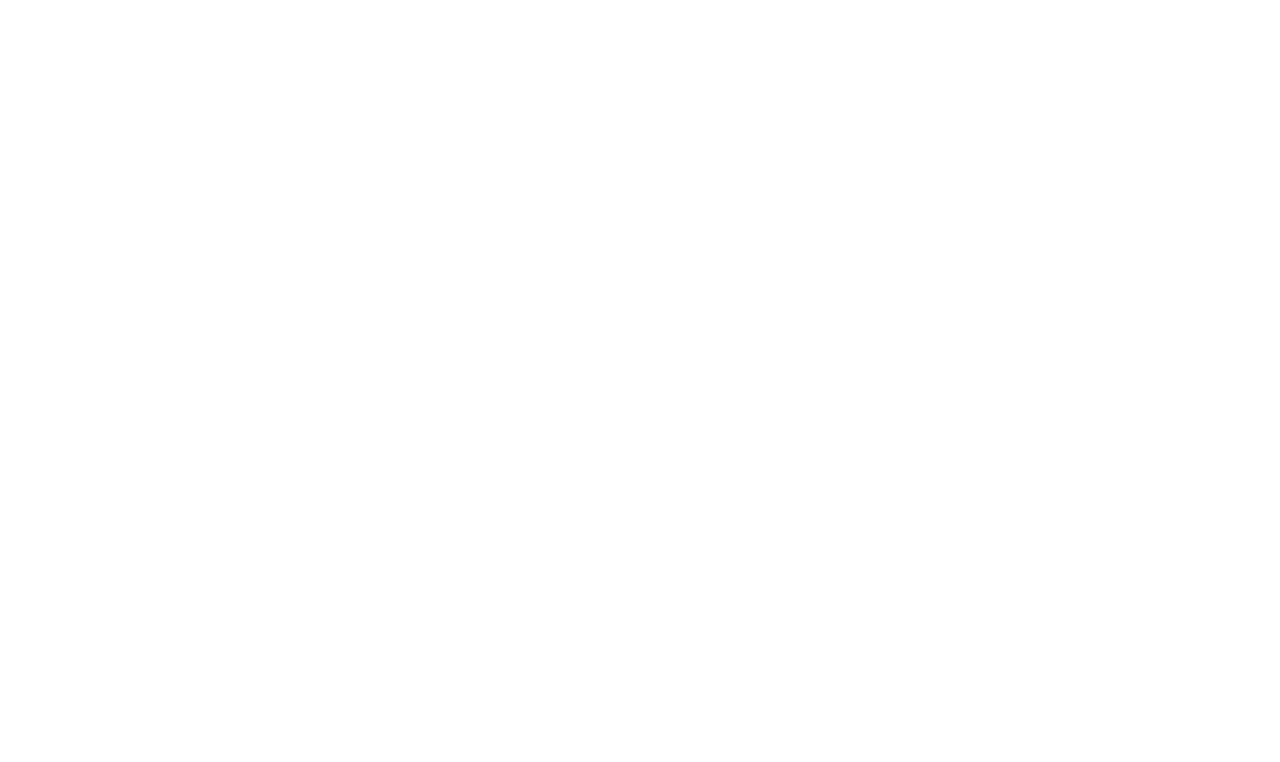
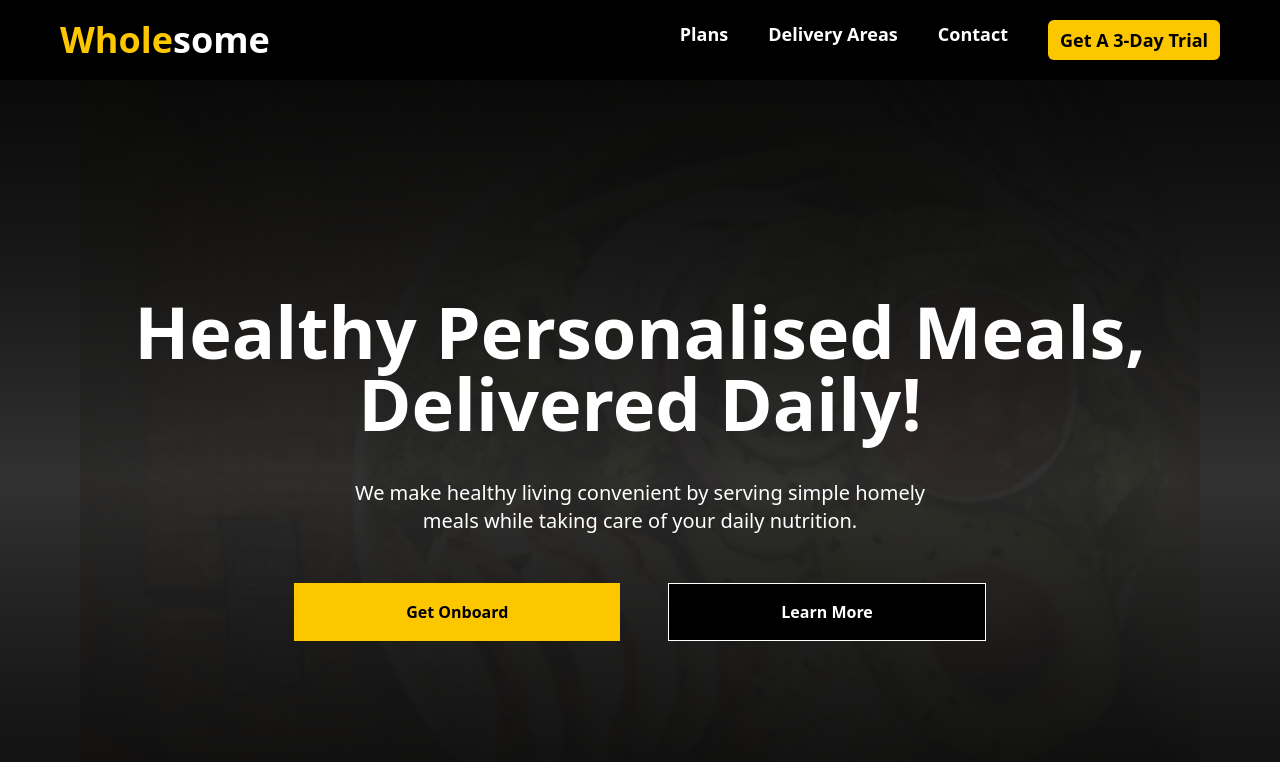
Before and after one commit to MadhusriChamakuri0518/Wholesome, a React (Vite) app: page / in a window 1280 px wide. Shown: the top 762 px of the page. Built offline with nearby package versions, Linux system fonts and the light colour scheme.

Commit message:
Navbar, Header added

```diff
--- a/src/components/Home.jsx
+++ b/src/components/Home.jsx
@@ -1,11 +1,103 @@
-import React from 'react'
+import React, { useState } from "react";
+import DesktopImage from "../assets/HomeDesktopBg.jpg";
+import MobileImage from "../assets/HomemobileBg.jpg";
 
 const Home = () => {
+  const [menuOpen, setMenuOpen] = useState(false);
+
   return (
-    <div>
+    <div className="relative">
+      {/* -----Navbar starts here----- */}
+      <nav className="h-20 bg-black w-full flex items-center justify-between px-4 md:px-15">
+        <div className="text-4xl font-bold text-white">
+          <span className="text-yellow-400">Whole</span>some
+        </div>
 
+        {/* Desktop Menu */}
+        <ul className="hidden md:flex gap-6 text-lg text-white font-semibold md:gap-10 my-1.5">
+          <li>Plans</li>
+          <li>Delivery Areas</li>
+          <li>Contact</li>
+          <li className="text-black bg-yellow-400 py-1.5 px-3 rounded-md hover:bg-yellow-200">
+            Get A 3-Day Trial
+          </li>
+        </ul>
+
+        {/* Hamburger icon for mobile */}
+        <div className="md:hidden">
+          <button
+            className="text-4xl mt-2 text-gray-300 px-2"
+            onClick={() => setMenuOpen(true)}
+          >
+            &#8801;
+          </button>
+        </div>
+      </nav>
+
+      {/* Right Drawer Menu */}
+      <div
+        className={`fixed top-0 right-0 h-full w-2/3 sm:w-1/2 bg-black opacity-70 text-white z-50 transform transition-transform duration-300 ease-in-out ${
+          menuOpen ? "translate-x-0" : "translate-x-full"
+        }`}
+      >
+        <div className="flex justify-end p-4">
+          <button
+            className="text-3xl text-gray-300"
+            onClick={() => setMenuOpen(false)}
+          >
+            &times;
+          </button>
+        </div>
+        <ul className="flex flex-col items-start gap-6 p-6 text-lg font-semibold">
+          <li onClick={() => setMenuOpen(false)}>Plans</li>
+          <li onClick={() => setMenuOpen(false)}>Delivery Areas</li>
+          <li onClick={() => setMenuOpen(false)}>Contact</li>
+          <li
+            className="text-black bg-yellow-400 py-1.5 px-3 rounded-md"
+            onClick={() => setMenuOpen(false)}
+          >
+            Get A 3-Day Trial
+          </li>
+        </ul>
+      </div>
+      {/* -----NavBar ends here----- */}
+
+      {/* -----Header starts here----- */}
+      <header className="relative h-screen px-10 md:px-20">
+        <div>
+          <img
+            className="hidden md:block w-full h-screen object-cover opacity-20"
+            src={DesktopImage}
+            alt="Desktop Background"
+          />
+
+          <div className="absolute inset-0 bg-gradient-to-t from-black via-black/70 to-black opacity-80"></div>
+          <img
+            className="w-full h-screen opacity-70 md:hidden "
+            src={MobileImage}
+            alt="Mobile background"
+          />
+        </div>
+        <div className="absolute inset-0 bg-gradient-to-t from-black via-black/70 to-black opacity-80"></div>
+        <div className="absolute inset-0 z-20 flex flex-col items-center justify-center text-white text-center px-4">
+          <h1 className="text-4xl md:text-7xl font-bold mb-4">
+            Healthy Personalised Meals, Delivered Daily!
+          </h1>
+          <p className="text-lg md:text-xl mb-6 max-w-xl my-4 md:my-6">
+            We make healthy living convenient by serving simple homely meals while taking care of your daily nutrition.
+          </p>
+          <div className="flex flex-col gap-6 my-4 md:gap-12 md:flex-row md:my-6">
+          <button className="bg-yellow-400 text-black font-semibold py-4 px-28 hover:bg-yellow-300">
+            Get Onboard
+          </button>
+          <button className="bg-black text-white font-semibold py-4 px-28 border border-white hover:bg-yellow-300 hover:text-black">
+            Learn More
+          </button>
+          </div>
+        </div>
+      </header>
     </div>
-  )
-}
+  );
+};
 
-export default Home
+export default Home;
```
Also changed, not shown: src/assets/HomeDesktopBg.jpg (added), src/assets/HomeMobileBg.jpg (added).
